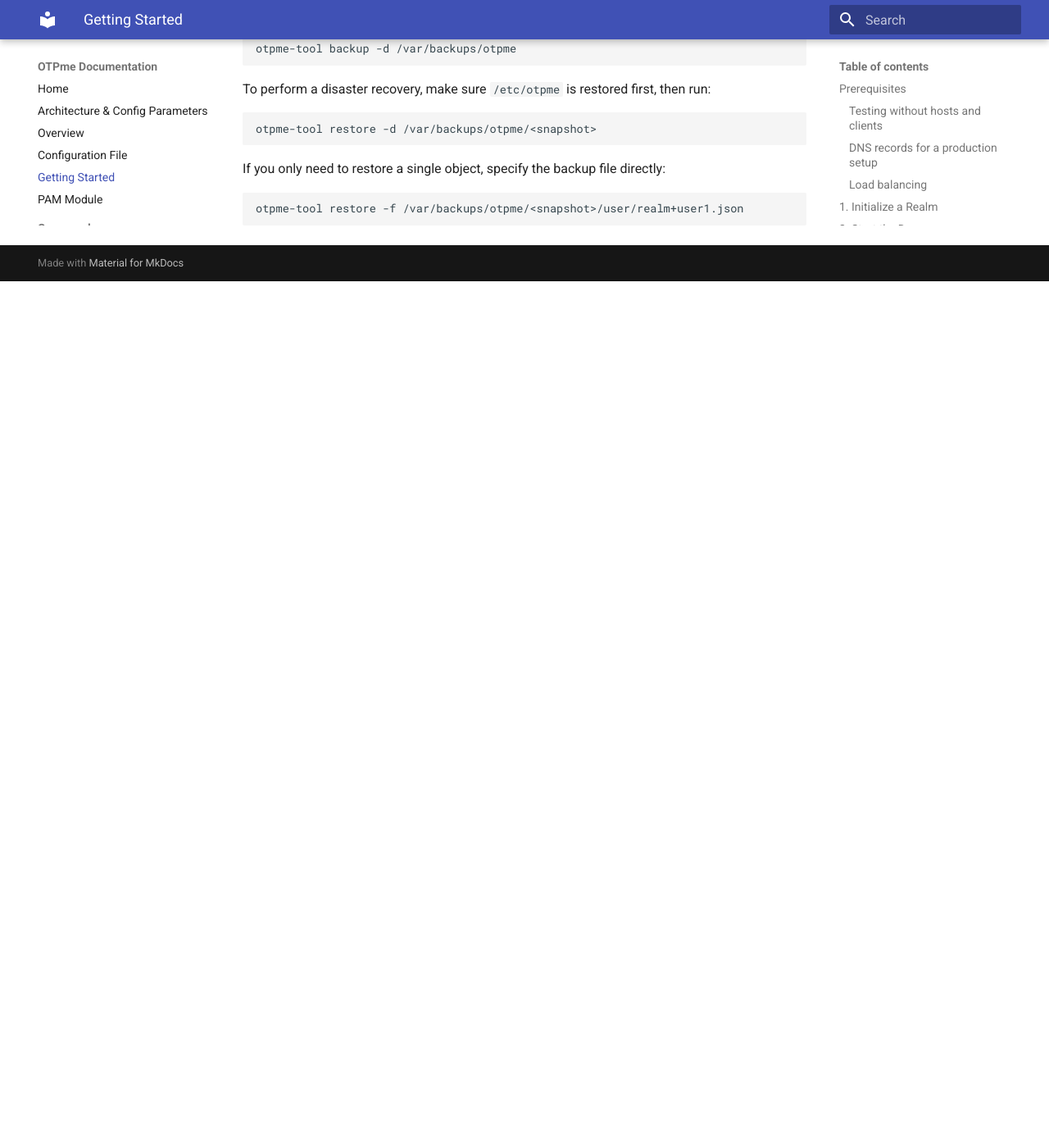
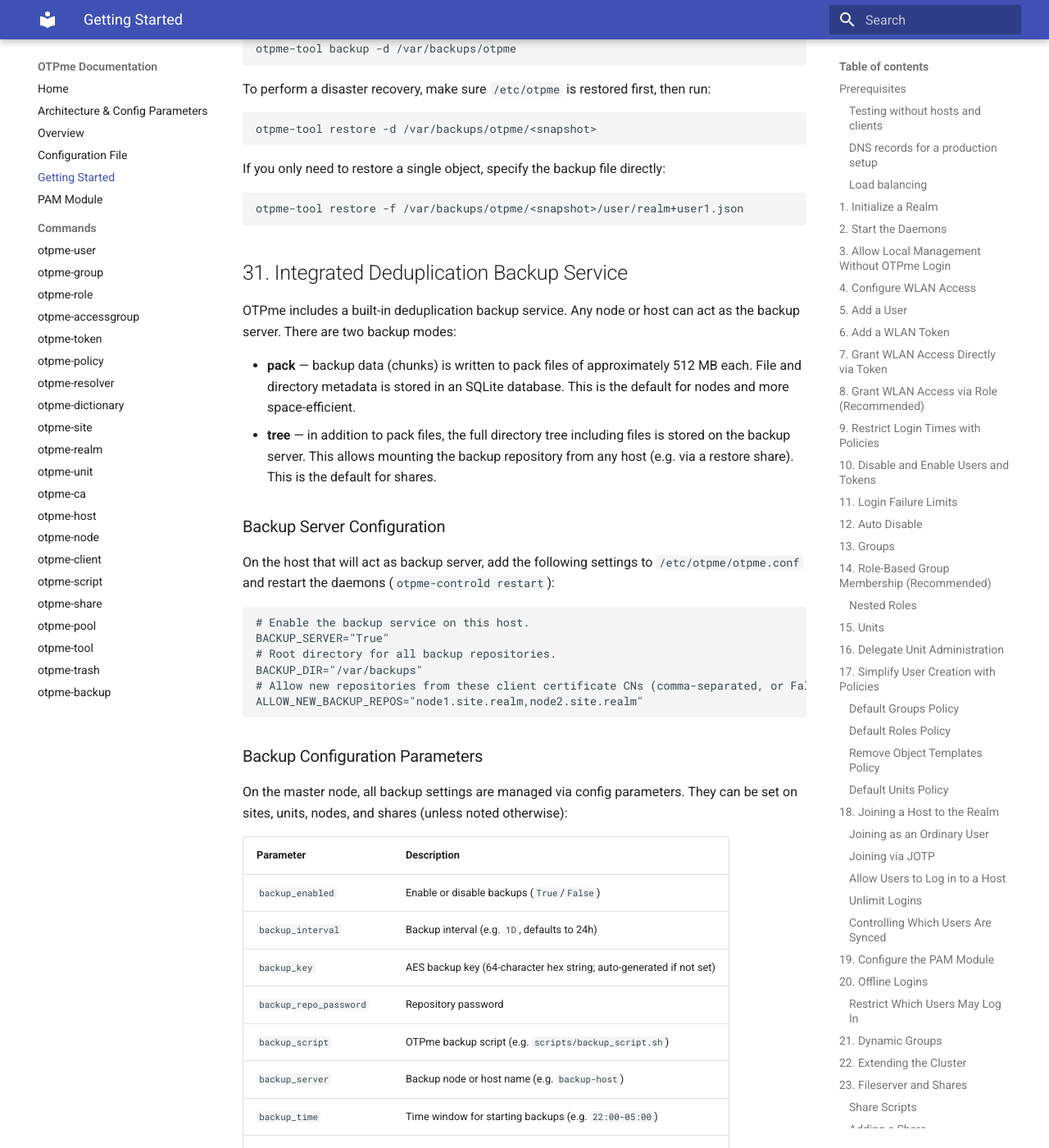
Before and after one commit to the2nd/otpme, an MkDocs documentation site: the page built from docs/getting-started.md, in a window 1280 px wide and 1400 px high, scrolled down 23667 px. Shown: the whole window at 82% size. Built offline with MkDocs 1.6.1 and Material for MkDocs 9.7.7, drawn with Linux system fonts in a browser that asks for light colours; before the commit the page ends 24010 px from its top, so only the background shows below that; some of the changed text lies outside the part shown.

Commit message:
Working on docs.

````diff
--- a/docs/getting-started.md
+++ b/docs/getting-started.md
@@ -1202,3 +1202,91 @@ directly:
 ```bash
 otpme-tool restore -f /var/backups/otpme/<snapshot>/user/realm+user1.json
 ```
+
+## 31. Integrated Deduplication Backup Service
+
+OTPme includes a built-in deduplication backup service. Any node or host
+can act as the backup server. There are two backup modes:
+
+- **pack** — backup data (chunks) is written to pack files of approximately 512 MB each. File and directory metadata is stored in an SQLite database. This is the default for nodes and more space-efficient.
+- **tree** — in addition to pack files, the full directory tree including files is stored on the backup server. This allows mounting the backup repository from any host (e.g. via a restore share). This is the default for shares.
+
+### Backup Server Configuration
+
+On the host that will act as backup server, add the following settings to
+`/etc/otpme/otpme.conf` and restart the daemons (`otpme-controld restart`):
+
+```
+# Enable the backup service on this host.
+BACKUP_SERVER="True"
+# Root directory for all backup repositories.
+BACKUP_DIR="/var/backups"
+# Allow new repositories from these client certificate CNs (comma-separated, or False).
+ALLOW_NEW_BACKUP_REPOS="node1.site.realm,node2.site.realm"
+```
+
+### Backup Configuration Parameters
+
+On the master node, all backup settings are managed via config parameters.
+They can be set on sites, units, nodes, and shares (unless noted otherwise):
+
+| Parameter | Description |
+|---|---|
+| `backup_enabled` | Enable or disable backups (`True`/`False`) |
+| `backup_interval` | Backup interval (e.g. `1D`, defaults to 24h) |
+| `backup_key` | AES backup key (64-character hex string; auto-generated if not set) |
+| `backup_repo_password` | Repository password |
+| `backup_script` | OTPme backup script (e.g. `scripts/backup_script.sh`) |
+| `backup_server` | Backup node or host name (e.g. `backup-host`) |
+| `backup_time` | Time window for starting backups (e.g. `22:00-05:00`) |
+| `backup_excludes` | Directories/files to exclude (nodes and shares only) |
+| `backup_includes` | Directories/files to include (nodes and shares only) |
+| `backup_exclude_special` | Exclude special files such as device files |
+| `backup_mode` | `pack` or `tree` (nodes and shares only) |
+
+```bash
+# Enable backup for all nodes and shares.
+otpme-site config <site> backup_enabled True
+# Set backup time window.
+otpme-site config <site> backup_time "22:00-05:00"
+# Set backup interval.
+otpme-site config <site> backup_interval 1D
+# Add an extra backup exclude for a specific node.
+otpme-node config -a <node> backup_excludes some/dir
+# Set backup server.
+otpme-site config <site> backup_server backup-host
+```
+
+### Running Backups
+
+You can test a backup in dry-run mode before running it for real:
+
+```bash
+# Dry run for a node.
+otpme-backup start --dry-run node:node1
+# Dry run for a share.
+otpme-backup start --dry-run share:testshare
+# Start backup with debug output to see progress.
+otpme-backup -dd start node:node1
+```
+
+### Listing and Restoring Backups
+
+```bash
+# List available snapshots.
+otpme-backup list node:node1
+# List contents of a snapshot.
+otpme-backup ls node:node1 2026-04-03T23-00-26 usr/bin
+# Restore a specific path from a snapshot.
+otpme-backup -dd restore --snapshot 2026-04-03T23-00-26 --path usr/bin --destination /tmp/restore node:node1
+```
+
+### Restore Shares
+
+When a share has been backed up in tree mode, you can create a restore
+share that allows mounting the backup repository on any host — including
+for encrypted shares:
+
+```bash
+otpme-share add --restore testshare --restore-token joe/login testshare-restore
+```
````
